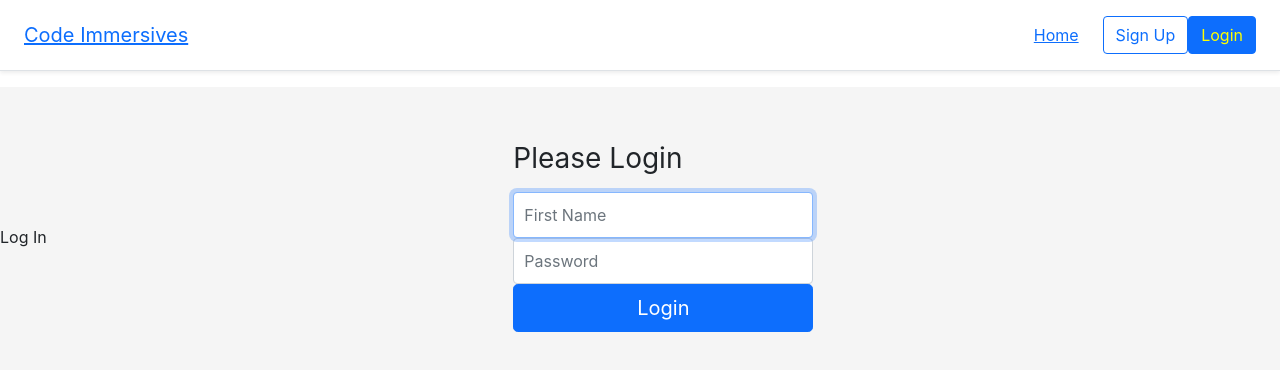
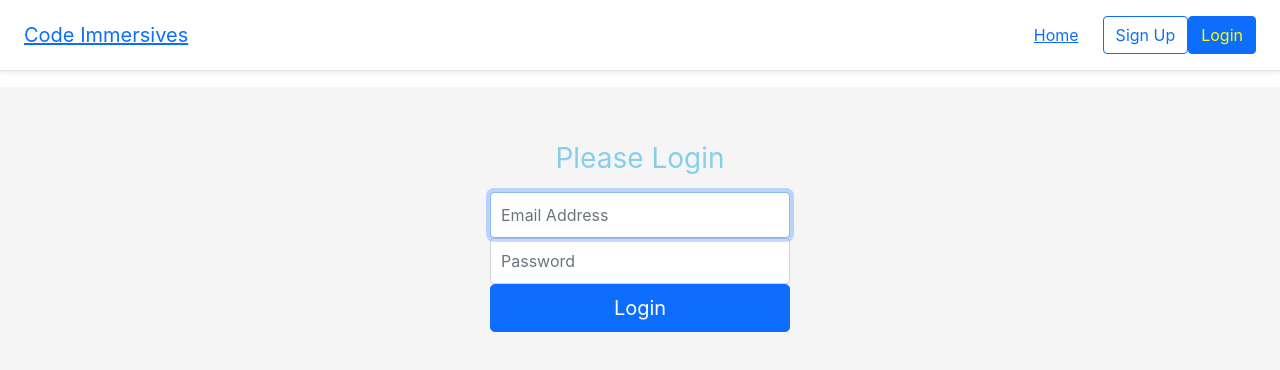
Before and after one commit to gbj1220/login-frontend-weekend-assignment, a React (Create React App) app: page /log-in in a window 1280 px wide. Shown: the top 370 px of the page. Built offline with nearby package versions, Linux system fonts and the light colour scheme.

Commit message:
Working on edge cases for login, still need to render home page after logging in.

```diff
--- a/src/component/LogIn/LogIn.js
+++ b/src/component/LogIn/LogIn.js
@@ -1,4 +1,5 @@
 import React, { Component } from "react";
+import axios from "axios";
 
 export class LogIn extends Component {
   state = {
@@ -12,26 +13,45 @@ export class LogIn extends Component {
     });
   };
 
+  handleSubmit = async (event) => {
+    event.preventDefault();
+
+    try {
+      let result = await axios.post("http://localhost:3001/users/log-in", {
+        email: this.state.email,
+        password: this.state.password,
+      });
+
+      console.log(result);
+    } catch (e) {
+      console.log(e.response.data);
+    }
+  };
+
   render() {
     const { email, password } = this.state;
 
     return (
       <div className='form-body'>
-        Log In
         <main className='form-signin'>
-          <form>
-            <h1 className='h3 mb-3 fw-normal'>Please Login</h1>
+          <form onSubmit={this.handleSubmit}>
+            <h1
+              className='h3 mb-3 fw-normal'
+              style={{ textAlign: "center", color: "skyBlue" }}
+            >
+              Please Login
+            </h1>
             <label htmlFor='inputFirstName' className='visually-hidden'>
               Email
             </label>
             <input
               type='text'
-              id='inputFirstName'
+              id='inputEmail'
               className='form-control'
-              placeholder='First Name'
+              placeholder='Email Address'
               required
               autoFocus
-              name='firstName'
+              name='email'
               value={email}
               onChange={this.handleLogin}
             />
@@ -48,7 +68,7 @@ export class LogIn extends Component {
               required
               name='password'
               value={password}
-              onChange={this.handleOnPasswordChange}
+              onChange={this.handleLogin}
             />
             <button className='w-100 btn btn-lg btn-primary' type='submit'>
               Login
```
